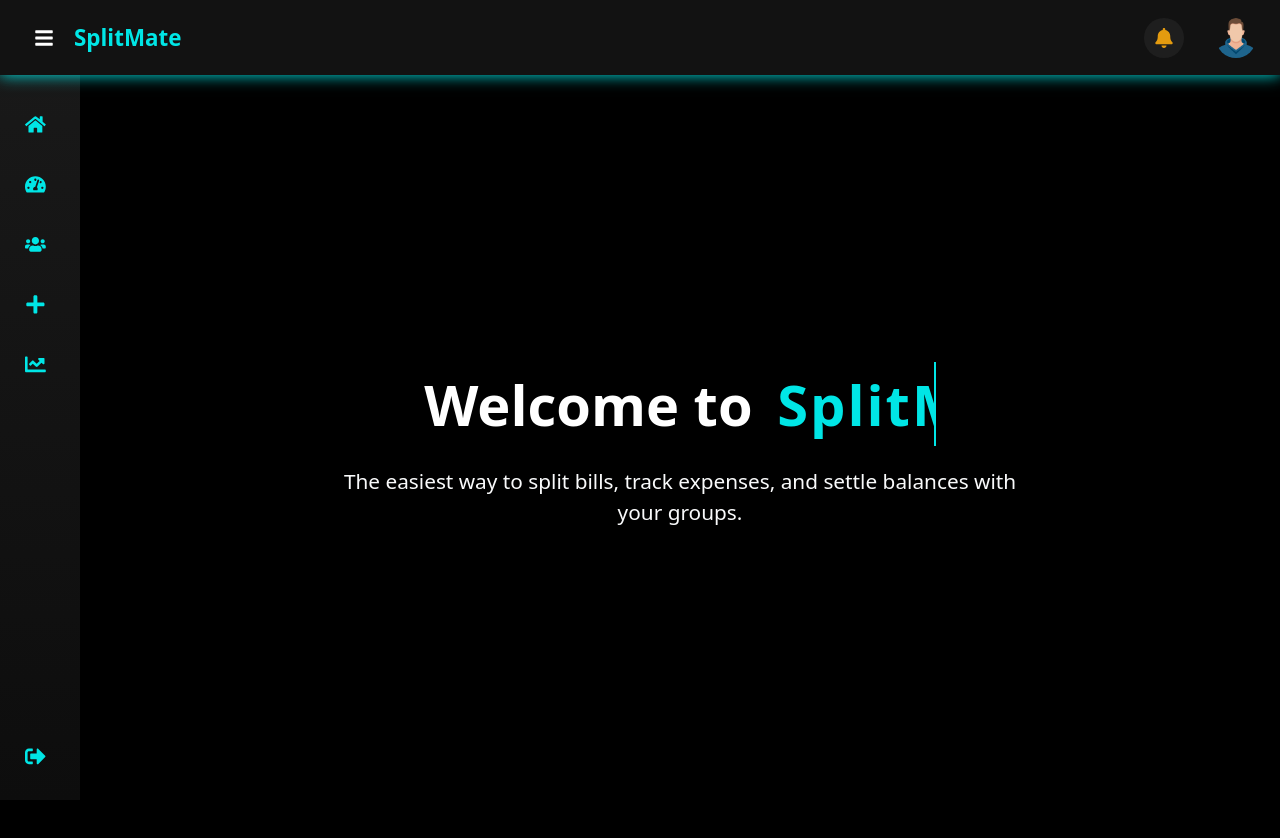
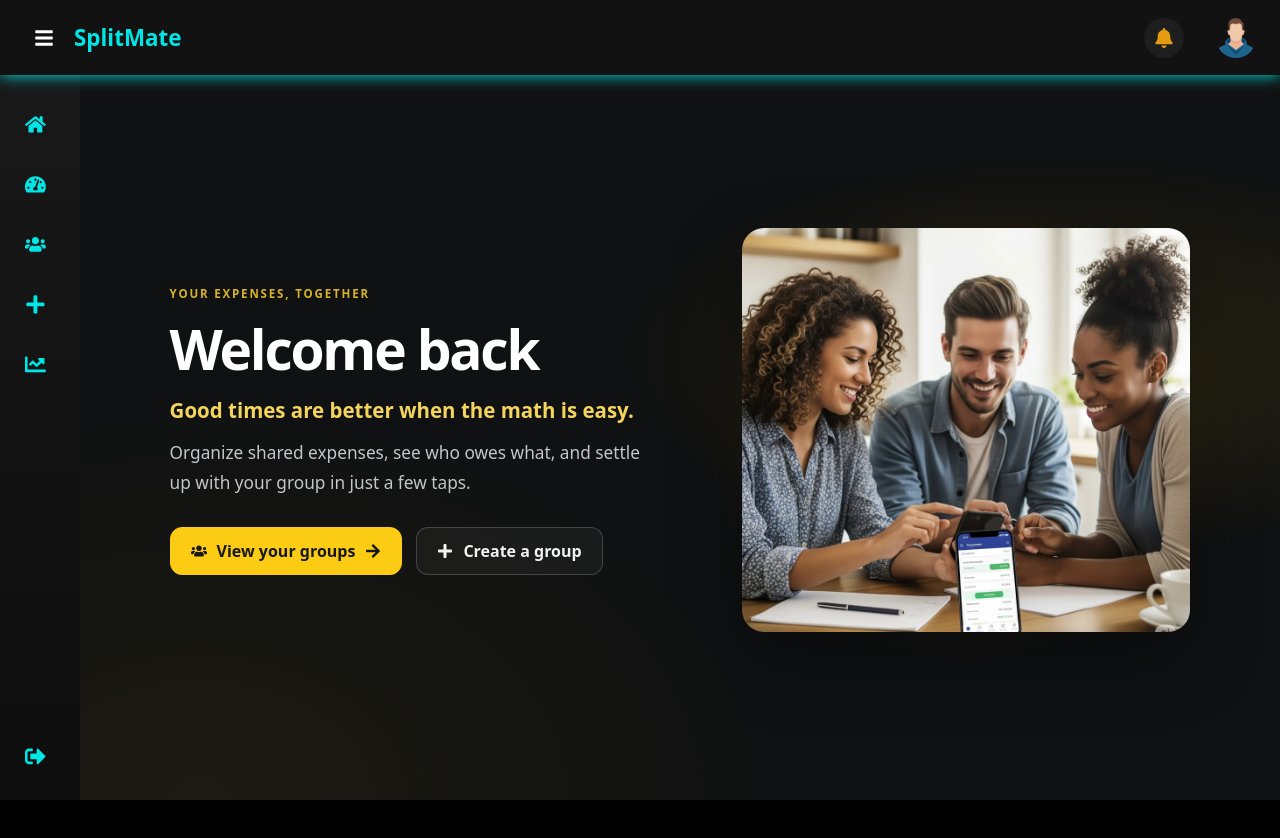
Before and after one commit to saisriharsha2003/SplitMate, a React (Vite) app in the folder splitmate-frontend/: page /home in a window 1280 px wide. Shown: the top 838 px of the page. After the commit the page ends 800 px from the top, so only its background shows below. Built offline with nearby package versions, Linux system fonts and the light colour scheme.

Commit message:
Updated Home styling

```diff
--- a/splitmate-frontend/src/components/Home/Home.jsx
+++ b/splitmate-frontend/src/components/Home/Home.jsx
@@ -1,6 +1,9 @@
 import { useState } from "react";
 import Nav from "../Nav/Nav";
 import Sidebar from "../Sidebar/Sidebar";
+import { useNavigate } from "react-router-dom";
+import { FaArrowRight, FaPlus, FaUsers } from "react-icons/fa";
+import splitExpenseImage from "../../assets/images/split_expense.webp";
 import {
   ContentWrapper,
   Title,
@@ -8,10 +11,18 @@ import {
   HeroSection,
   Subtitle,
   Homep,
+  Eyebrow,
+  Actions,
+  ActionLink,
+  HeroCopy,
+  HeroVisual,
+  HeroImage,
 } from "./HomeStyle";
 
 const Home = ({ user }) => {
   const [isSidebarOpen, setIsSidebarOpen] = useState(false);
+  const navigate = useNavigate();
+  const displayName = localStorage.getItem("name");
 
   return (
     <div style={{ display: "flex", flexDirection: "column", height: "100vh" }}>
@@ -29,13 +40,29 @@ const Home = ({ user }) => {
         >
           <LandingWrapper>
             <HeroSection id="hero">
-              <Title>
-                Welcome to <Homep>SplitMate</Homep>
-              </Title>
-              <Subtitle>
-                The easiest way to split bills, track expenses, and settle
-                balances with your groups.
-              </Subtitle>
+              <HeroCopy>
+                <Eyebrow>YOUR EXPENSES, TOGETHER</Eyebrow>
+                <Title>
+                  Welcome back{displayName ? "," : ""}
+                  {displayName && <span> {displayName}</span>}
+                </Title>
+                <Homep>Good times are better when the math is easy.</Homep>
+                <Subtitle>
+                  Organize shared expenses, see who owes what, and settle up
+                  with your group in just a few taps.
+                </Subtitle>
+                <Actions>
+                  <ActionLink $primary onClick={() => navigate("/groups")}>
+                    <FaUsers /> View your groups <FaArrowRight />
+                  </ActionLink>
+                  <ActionLink onClick={() => navigate("/groups/new")}>
+                    <FaPlus /> Create a group
+                  </ActionLink>
+                </Actions>
+              </HeroCopy>
+              <HeroVisual>
+                <HeroImage src={splitExpenseImage} alt="Friends sharing an expense together" />
+              </HeroVisual>
             </HeroSection>
           </LandingWrapper>
         </ContentWrapper>
--- a/splitmate-frontend/src/components/Home/HomeStyle.jsx
+++ b/splitmate-frontend/src/components/Home/HomeStyle.jsx
@@ -1,93 +1,149 @@
 import styled, { keyframes } from "styled-components";
-import background from "../../assets/images/background.jpg";
 
-/* Animations */
-const fadeInUp = keyframes`
-  from { opacity: 0; transform: translateY(40px); }
+const riseIn = keyframes`
+  from { opacity: 0; transform: translateY(18px); }
   to { opacity: 1; transform: translateY(0); }
 `;
 
-const float = keyframes`
-  0% { transform: translateY(0px); }
-  50% { transform: translateY(-8px); }
-  100% { transform: translateY(0px); }
-`;
-
-const typing = keyframes`
-  from { width: 0 }
-  to { width: 9ch }
-`;
-
-const blinkCaret = keyframes`
-  from, to { border-color: transparent }
-  50% { border-color: #00e6e6 }
-`;
-
-/* Layout */
-export const ContentWrapper = styled.div`
+export const ContentWrapper = styled.main`
   flex: 1;
+  min-width: 0;
+  min-height: calc(100vh - 60px);
+  padding: 32px clamp(24px, 7vw, 104px);
+  background:
+    radial-gradient(ellipse at 82% 40%, rgba(251, 204, 19, 0.11), transparent 32%),
+    radial-gradient(ellipse at 10% 100%, rgba(251, 204, 19, 0.05), transparent 38%),
+    #101112;
+  color: #fff;
   display: flex;
-  flex-direction: column;
   align-items: center;
   justify-content: center;
-  text-align: center;
 `;
 
 export const LandingWrapper = styled.div`
-  margin: 0;
-  padding: 0;
-  width: 100%;
-  color: #000000;
-  overflow-x: hidden;
+  width: min(100%, 1180px);
 `;
 
 export const HeroSection = styled.section`
-  display: flex;
-  flex-direction: column;
-  justify-content: center;
+  position: relative;
+  isolation: isolate;
+  min-height: min(600px, calc(100vh - 140px));
+  padding: 48px 0;
+  display: grid;
+  grid-template-columns: minmax(0, 1.05fr) minmax(300px, 0.95fr);
   align-items: center;
-  text-align: center;
-  height: 100vh;
+  gap: clamp(32px, 6vw, 82px);
+  animation: ${riseIn} 600ms ease both;
+
+  @media (max-width: 820px) {
+    grid-template-columns: 1fr;
+    gap: 36px;
+    min-height: 0;
+    padding: 42px 0;
+  }
+`;
+
+export const HeroCopy = styled.div`
   position: relative;
-  overflow: hidden;
+  z-index: 1;
+  text-align: left;
+`;
+
+export const HeroVisual = styled.div`
+  position: relative;
+  min-width: 0;
+
+  &::before {
+    content: "";
+    position: absolute;
+    inset: 12% 8%;
+    border-radius: 50%;
+    background: rgba(251, 204, 19, 0.14);
+    filter: blur(50px);
+  }
+`;
+
+export const HeroImage = styled.img`
+  position: relative;
+  display: block;
+  width: 100%;
+  max-height: 480px;
+  aspect-ratio: 1 / 0.9;
+  object-fit: cover;
+  object-position: center;
+  border-radius: 22px;
+  box-shadow: 0 26px 70px rgba(0, 0, 0, 0.42);
+
+  @media (max-width: 820px) {
+    max-height: 360px;
+    aspect-ratio: 1.5 / 1;
+  }
+`;
+
+export const Eyebrow = styled.p`
+  margin: 0 0 16px;
+  color: #d8b32a;
+  font-size: 0.72rem;
+  font-weight: 800;
+  letter-spacing: 0.16em;
+  text-transform: uppercase;
 `;
 
 export const Title = styled.h1`
-  font-size: 3.5rem;
-  font-weight: bold;
-  margin-bottom: 20px;
-  animation: ${fadeInUp} 1s ease forwards;
-  opacity: 0;
-  z-index: 2;
-  color: #ffffff;
-  text-shadow: 0px 4px 12px rgba(0, 0, 0, 0.6);
+  max-width: 650px;
+  margin: 0;
+  color: #fff;
+  font-size: clamp(2.1rem, 4.3vw, 3.55rem);
+  line-height: 1.12;
+  letter-spacing: -0.04em;
+  font-weight: 750;
 
   span {
-    color: #00e6e6;
-    text-shadow: 0px 4px 12px rgba(0, 0, 0, 0.6);
+    color: #fbcc13;
+    overflow-wrap: anywhere;
   }
 `;
 
 export const Homep = styled.p`
-  color: #00e6e6;
-  overflow: hidden;
-  border-right: 2px solid white;
-  white-space: nowrap;
-  display: inline-block;
-  margin-left: 10px;
-  letter-spacing: 2px;
-  vertical-align: top;
-  animation: ${typing} 3.5s steps(20, end) infinite,
-             ${blinkCaret} 0.5s step-end infinite;
+  margin: 16px 0 0;
+  color: #f4d45c;
+  font-size: clamp(1.05rem, 1.7vw, 1.28rem);
+  line-height: 1.4;
+  font-weight: 550;
 `;
 
 export const Subtitle = styled.p`
-  font-size: 1.3rem;
-  margin-bottom: 30px;
-  max-width: 700px;
-  animation: ${fadeInUp} 1.2s ease forwards;
-  opacity: 0;
-  z-index: 2;
-  color: #f9fafb;
-  text-shadow: 0px 2px 10px rgba(0, 0, 0, 0.5);
+  max-width: 590px;
+  margin: 14px 0 30px;
+  color: #c3c5c7;
+  font-size: clamp(0.98rem, 1.4vw, 1.08rem);
+  line-height: 1.7;
 `;
+
+export const Actions = styled.div`
+  display: flex;
+  flex-wrap: wrap;
+  gap: 14px;
+  position: relative;
+  z-index: 1;
+`;
+
+export const ActionLink = styled.button`
+  display: inline-flex;
+  align-items: center;
+  justify-content: center;
+  gap: 10px;
+  min-height: 48px;
+  padding: 0 20px;
+  border: 1px solid ${({ $primary }) => ($primary ? "#fbcc13" : "rgba(255,255,255,.18)")};
+  border-radius: 12px;
+  background: ${({ $primary }) => ($primary ? "#fbcc13" : "rgba(255,255,255,.04)")};
+  color: ${({ $primary }) => ($primary ? "#171717" : "#f3f3f3")};
+  font: inherit;
+  font-weight: 700;
+  cursor: pointer;
+  transition: transform .18s ease, background .18s ease, border-color .18s ease;
+
+  &:hover { transform: translateY(-2px); background: ${({ $primary }) => ($primary ? "#ffda48" : "rgba(255,255,255,.09)")}; }
+  &:focus-visible { outline: 3px solid rgba(251,204,19,.45); outline-offset: 3px; }
+`;
```
